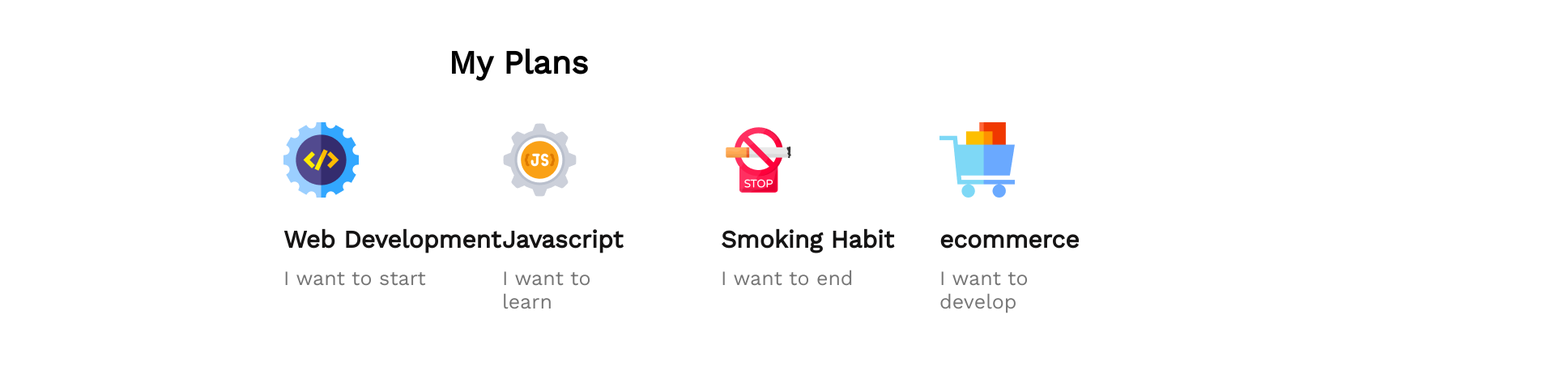
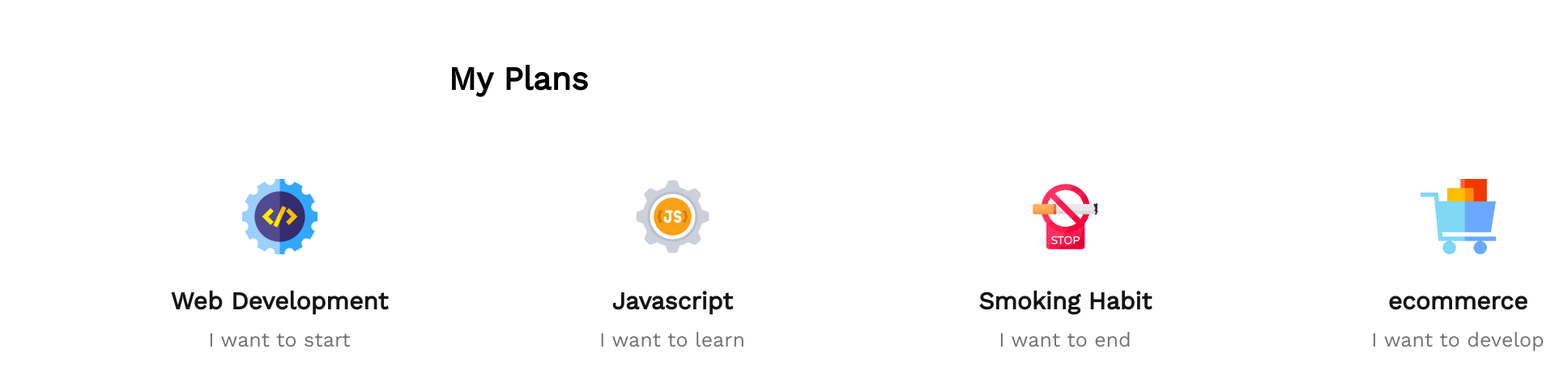
Before and after one commit to AshrafUAsif/my-first-assignment, a plain HTML site: page index.html in a window 1280 px wide. Shown: the part 2261-2734 px from the top of the page at 81% size, 1920 px wide, since content can reach past the window. After the commit the page ends 2695 px from the top, so only its background shows below. Drawn offline with nearby package versions, Linux system fonts and the light colour scheme.

Commit message:
newly added git

```diff
--- a/index.html
+++ b/index.html
@@ -32,31 +32,31 @@
                 <li>Contrary to popular belief, is not simply.</li>
                 <li>Contrary to popular simply.</li>
             </ul>
+            <div class="image">
+                <img src="images/person.png">
+            </div>
         </section>
-        <div class="image">
-            <img src="images/person.png">
-        </div>
         <!-- What I am planning to do -->
-        <section>
+        <section class="i-do">
             <h3 class="second-section-title">My Plans</h3>
             <div class="skills-container">
                 <div class="skill">
-                    <img src="images/icons/web.png" alt="">
+                    <img class="logos" src="images/icons/web.png" alt="">
                     <p class="skill-title">Web Development</p>
                     <p class="skill-description">I want to start</p>
                 </div>
                 <div class="skill">
-                    <img src="images/icons/js.png" alt="">
+                    <img class="logos" src="images/icons/js.png" alt="">
                     <p class="skill-title">Javascript</p>
                     <p class="skill-description">I want to learn</p>
                 </div>
                 <div class="skill">
-                    <img src="images/icons/smoke.png" alt="">
+                    <img class="logos" src="images/icons/smoke.png" alt="">
                     <p class="skill-title">Smoking Habit</p>
                     <p class="skill-description">I want to end</p>
                 </div>
                 <div class="skill">
-                    <img src="images/icons/ecom.png" alt="">
+                    <img class="logos" src="images/icons/ecom.png" alt="">
                     <p class="skill-title">ecommerce</p>
                     <p class="skill-description">I want to develop</p>
                 </div>
--- a/styles/design.css
+++ b/styles/design.css
@@ -78,8 +78,23 @@ header{
     padding-top: 24px;
     font-size: 16px;
     margin-left: 1000px;
-    list-style: none;
+     list-style: none;
+}
+.i-do{
+    margin-top: 20px;
+    text-align: center;
+    font-weight: 700;
+    font-size: 40px;
+}
 
+.skills-container{
+    display: flex;
+    gap: 5px;
+    margin-top: 100px;
+}
+.skill{
+    border-radius: 5px;
+    padding-left: 210px;
 }
 .second-section-title{
     /* margin-top: 130px; */
@@ -87,21 +102,8 @@ header{
     font-weight: 700;
     font-size: 40px;
 }
-.skills-container{
-    display: flex;
-    /* gap: 30px; */
-    margin: 50px 230px 130px 350px;
-}
-.skill{
-    width: 1141px;
-    height: 200px;
-    /* background:#FFFFFF; */
-    /* box-shadow: 0px 6px 50px rgba(0, 0, 0, 0.06); */
-    /* border-radius: 5px; */
-    /* padding-bottom: 20px; */
 
 
-}
 .skill-title{
     width: 270px;
     height: 35px;
@@ -112,15 +114,15 @@ header{
 
 }
 .skill-description{
-    width: 177px;
+    /* width: 177px; */
     /* height: 29px; */
-    color: #757575;
+    color: #737272;
     font-weight: 500;
     font-size: 25px;
     /* margin-right: 20px; */
     /* inline-size: 350px; */
     margin-top: 16px;
     /* text-align: left; */
-    line-height: 29px;
-    text-align: left;
+    /* line-height: 29px; */
+    /* text-align: left; */
 }
```
